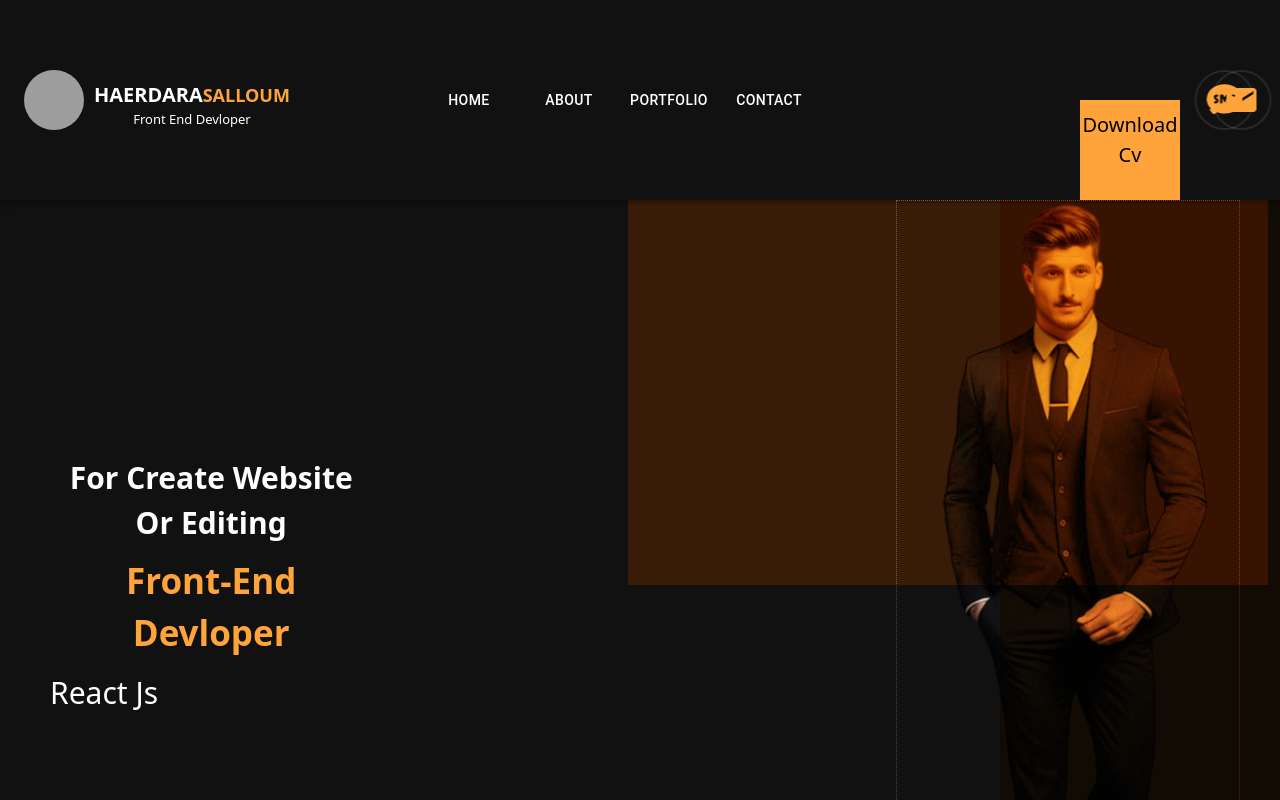
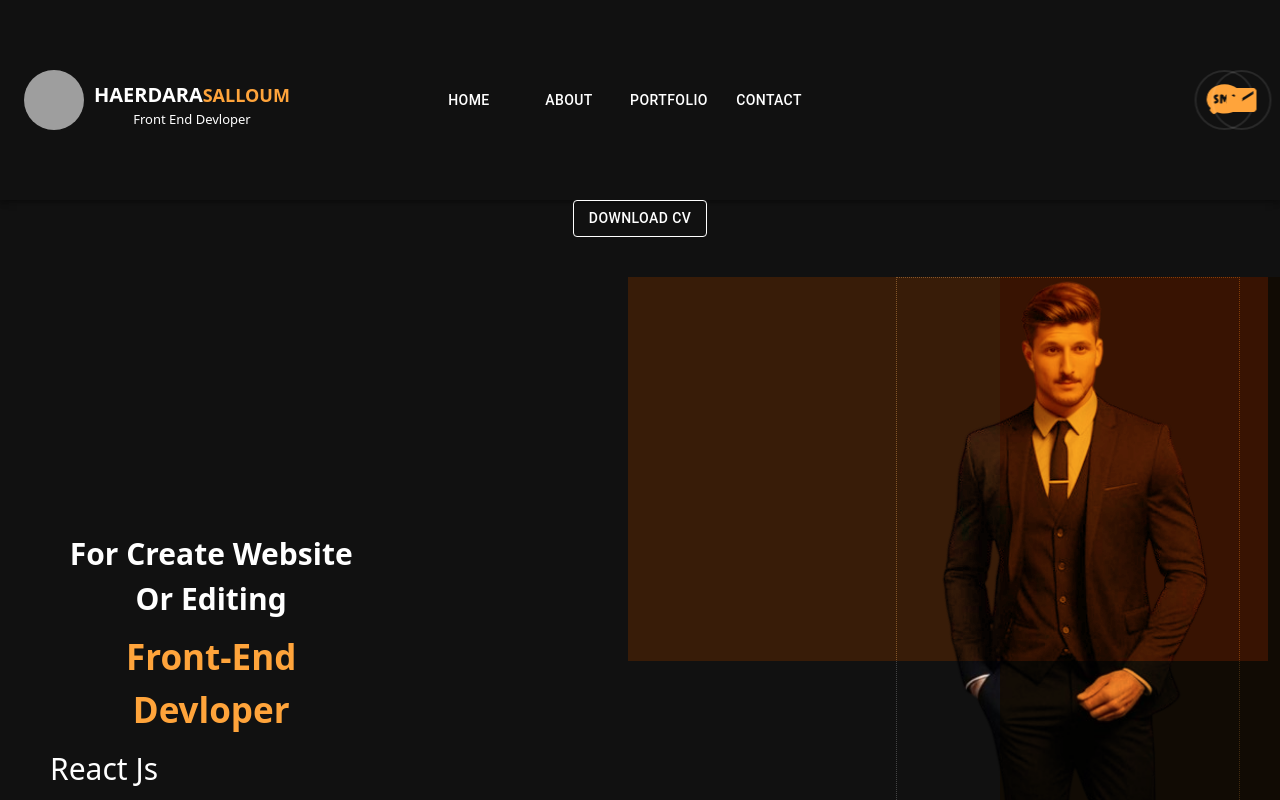
Before and after one commit to ahmad655656/The-fourth-project, a React (Create React App) app: page /#/ in a window 1280 px wide. Shown: the top 800 px of the page. Built offline with nearby package versions, Linux system fonts and the light colour scheme; grey boxes are pictures that could not be loaded.

Commit message:
six upload

```diff
--- a/src/App.js
+++ b/src/App.js
@@ -7,7 +7,7 @@ import Contact from './Pages/Contact/Contact';
 import Footer from './Sections/Footer/Footer';
 function App() {
   return (
-    <div className="after:fixed after:w-[100px] after:h-[100px] after:top-[100px] after:right-[100px] after:bg-mainTextColor after:text-center after:content-['Download_Cv'] after:pt-[10px] after:text-[20px] after:text-theardTextColor bg-mainBackground text-secondTextColor relative flex flex-col items-center justify-between w-full m-auto overflow-hidden min-h-[100vh]">
+    <div className="bg-mainBackground text-secondTextColor relative flex flex-col items-center justify-between w-full m-auto overflow-hidden min-h-[100vh]">
       <Router>
         <SmallNavBar />
         <Routes>
--- a/src/Pages/Home/Home.js
+++ b/src/Pages/Home/Home.js
@@ -6,12 +6,15 @@ import { CgScreen, CgWebsite } from "react-icons/cg";
 import { MdDraw, MdSports, MdSportsFootball, MdSportsRugby, MdStyle } from "react-icons/md";
 import photo1 from "../../assest/MyPhoto/1-removebg-preview.png";
 import Slider, { SliderMark } from "@mui/material/Slider";
-import { Box, Container, Grid, Grid2 } from "@mui/material";
+import { Box, Container, Grid, Grid2, Button } from "@mui/material";
 import { BiMusic } from "react-icons/bi";
 import { FcSportsMode } from "react-icons/fc";
 export default function Home() {
   return (
     <div className="w-full min-h-[350vh] flex flex-col items-center gap-[40px] ">
+   <Link to='https://github.com/ahmad655656/The-fourth-project/blob/main/src/files/%D9%85%D9%88%D9%82%D8%B9%20%D8%AA%D9%88%D8%A7%D8%B5%D9%84%20%D8%A7%D8%AC%D8%AA%D9%85%D8%A7%D8%B9%D9%8A.pdf' download={'%D9%85%D9%88%D9%82%D8%B9%20%D8%AA%D9%88%D8%A7%D8%B5%D9%84%20%D8%A7%D8%AC%D8%AA%D9%85%D8%A7%D8%B9%D9%8A.pdf'} >
+   <Button variant="outlined" color="inherit">Download Cv</Button>
+   </Link>
       <div className="flex flex-row sm:max-md:flex-col sm:max-md:items-center  items-center relative w-full sm:max-md:h-[100vh] min-h-[72vh]">
         <Box className="w-[40%] pl-[50px] sm:max-md:pl-0 flex flex-col items-start lg:max-xlg:items-start sm:max-md:items-center sm:max-md:w-full text-center gap-[10px] ">
           <h6 className="text-[35px] sm:max-md:text-[15px] lg:max-xlg:text-[30px] font-semibold">
```
Also changed, not shown: 2 other files (tests, documents, lock files or other folders).
